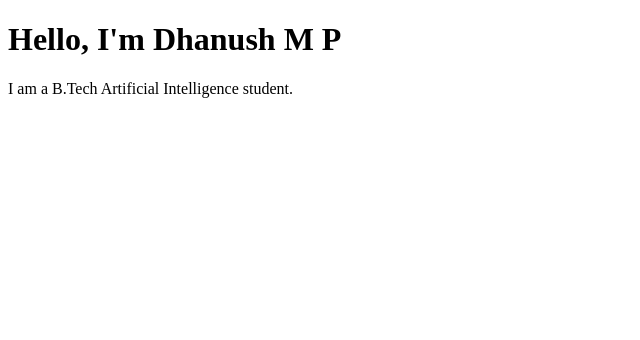
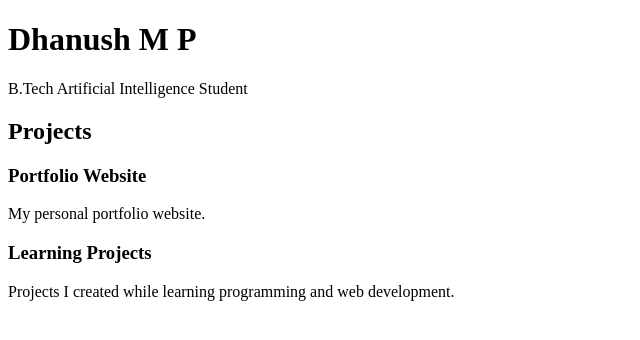
Before and after one commit to acharyadhanush730-beep/R25EH040, a plain HTML site: page index.html in a window 1280 px wide. Shown: the whole page, without its empty margins (0-640 px from the left). Drawn offline with Linux system fonts and the light colour scheme.

Commit message:
Add Projects section
Updated the title and added project sections to the portfolio.

```diff
--- a/index.html
+++ b/index.html
@@ -1,10 +1,20 @@
 <!DOCTYPE html>
 <html>
 <head>
-    <title>Dhanush M P</title>
+    <title>Dhanush M P - Portfolio</title>
 </head>
 <body>
-    <h1>Hello, I'm Dhanush M P</h1>
-    <p>I am a B.Tech Artificial Intelligence student.</p>
+
+    <h1>Dhanush M P</h1>
+    <p>B.Tech Artificial Intelligence Student</p>
+
+    <h2>Projects</h2>
+
+    <h3>Portfolio Website</h3>
+    <p>My personal portfolio website.</p>
+
+    <h3>Learning Projects</h3>
+    <p>Projects I created while learning programming and web development.</p>
+
 </body>
 </html>
```
